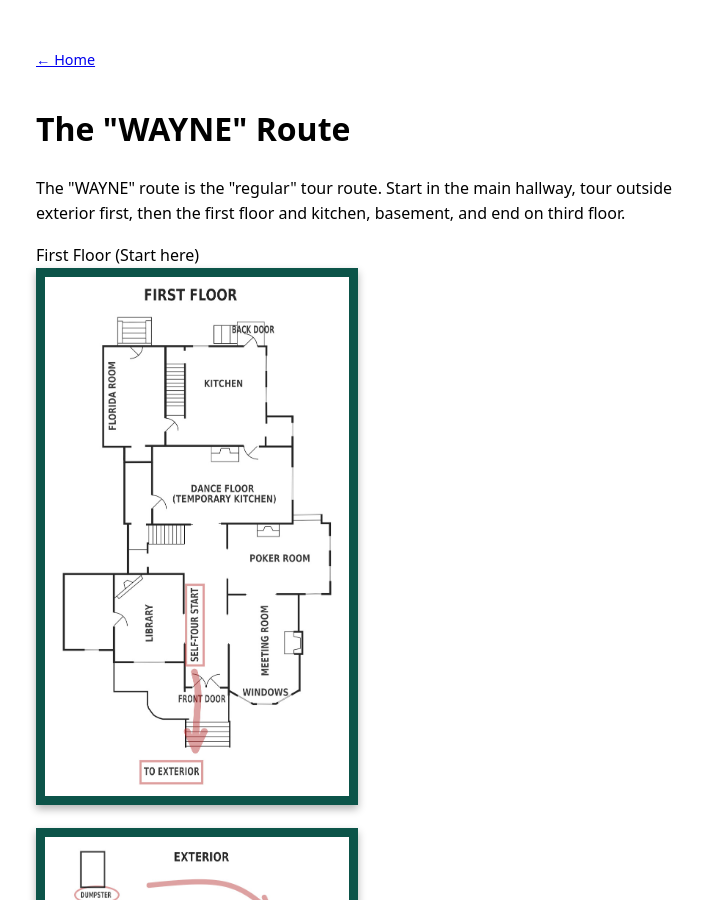
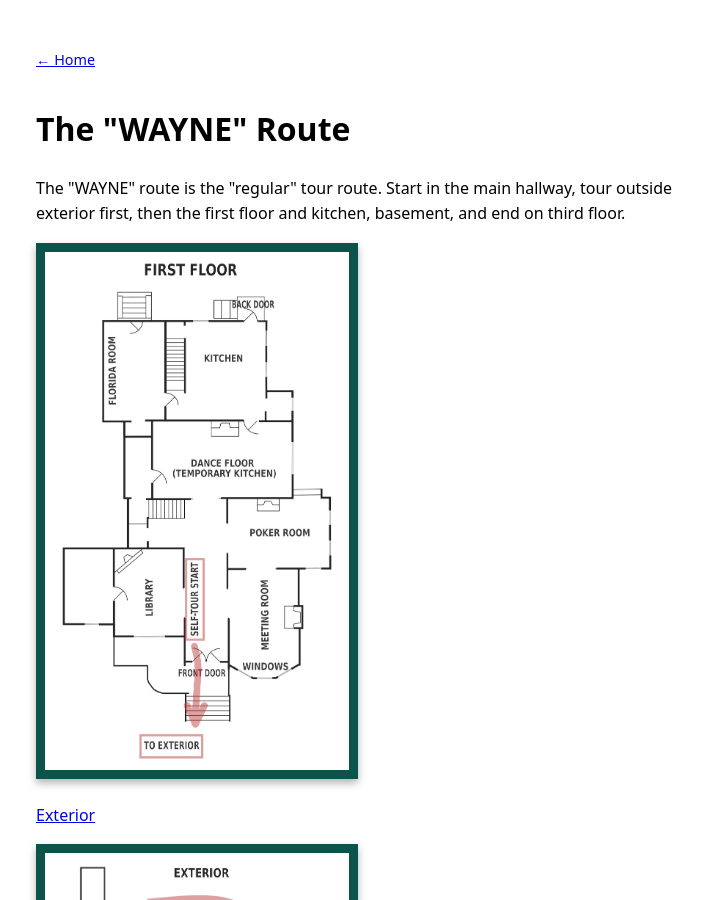
Before and after one commit to mciechanumich/WEStour, a Jekyll site: the page built from docs/wayne_route.md, in a window 1280 px wide and 900 px high. Shown: the whole window, without its empty margins (284-987 px from the left). Built offline with Jekyll 4.4.1, drawn with Linux system fonts in a browser that asks for light colours.

Commit message:
feat: try png image

```diff
--- a/docs/index.html
+++ b/docs/index.html
@@ -25,7 +25,7 @@ tour_routes:
         This is an example of the kind of map you will follow along the tour route.
         </p>
         <p>
-          <img src="image/exterior2.jpg" alt="exterior map"  width=300 class="framed-image">
+          <img src="image/drawing_exterior.png" alt="exterior map"  width=300 class="framed-image">
         </p>
     </div>
   </details>
--- a/docs/wayne_route.md
+++ b/docs/wayne_route.md
@@ -20,10 +20,9 @@ The "WAYNE" route is the "regular" tour route. Start in the main hallway, tour o
 
 <div>
 <p>
-First Floor (Start here)
-<br/>
 <img src="image/drawing_firstfloor_w1.jpg" alt="first floor map"  width=300 class="framed-image">
 </p>
+<p> <a href="{{ 'wayne_route_1exterior.html' | relative_url }}">Exterior</a> </p>
 <p>
 <img src="image/drawing_exterior.jpg" alt="exterior map"  width=300 class="framed-image">
 </p>
```
Also changed, not shown: docs/image/drawing_exterior.png (added).
